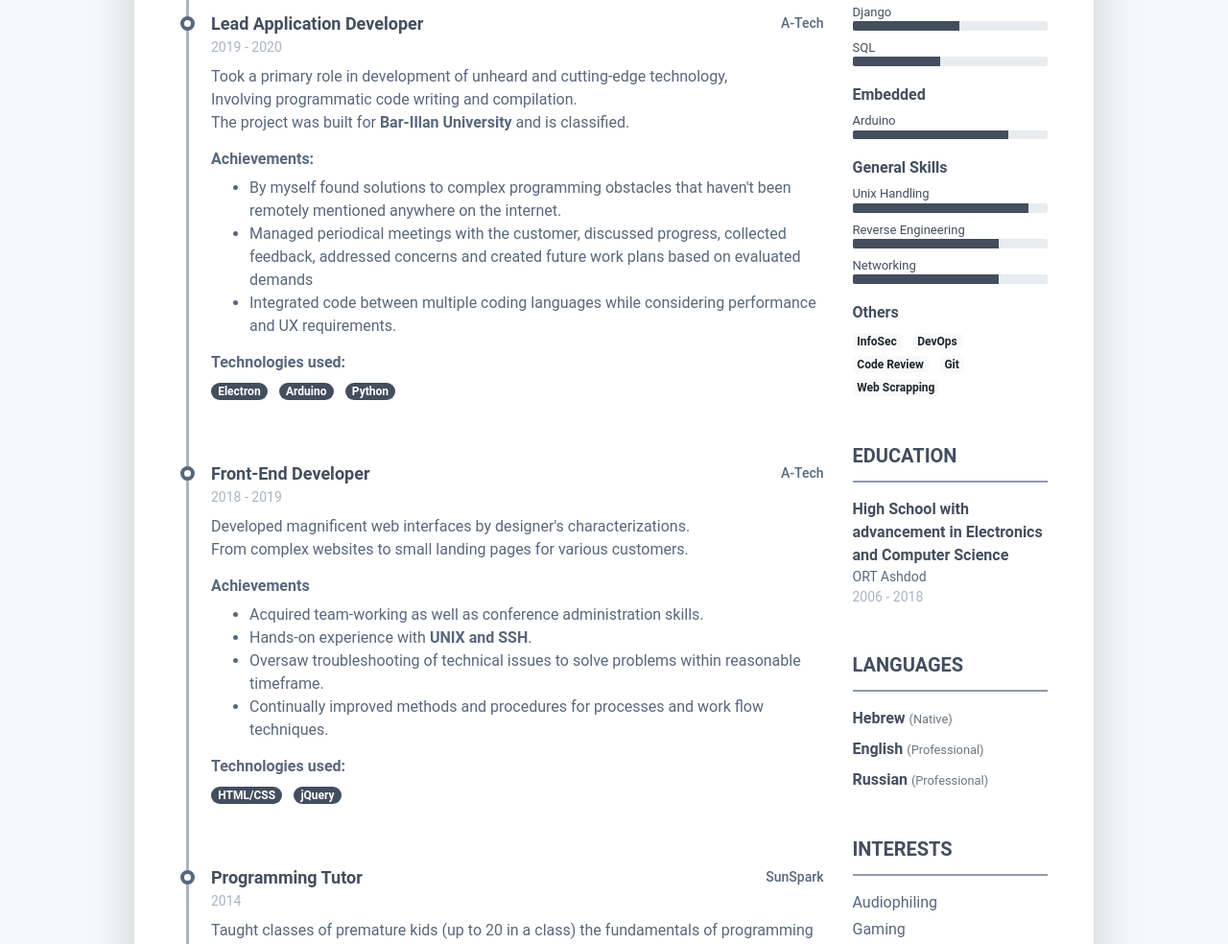
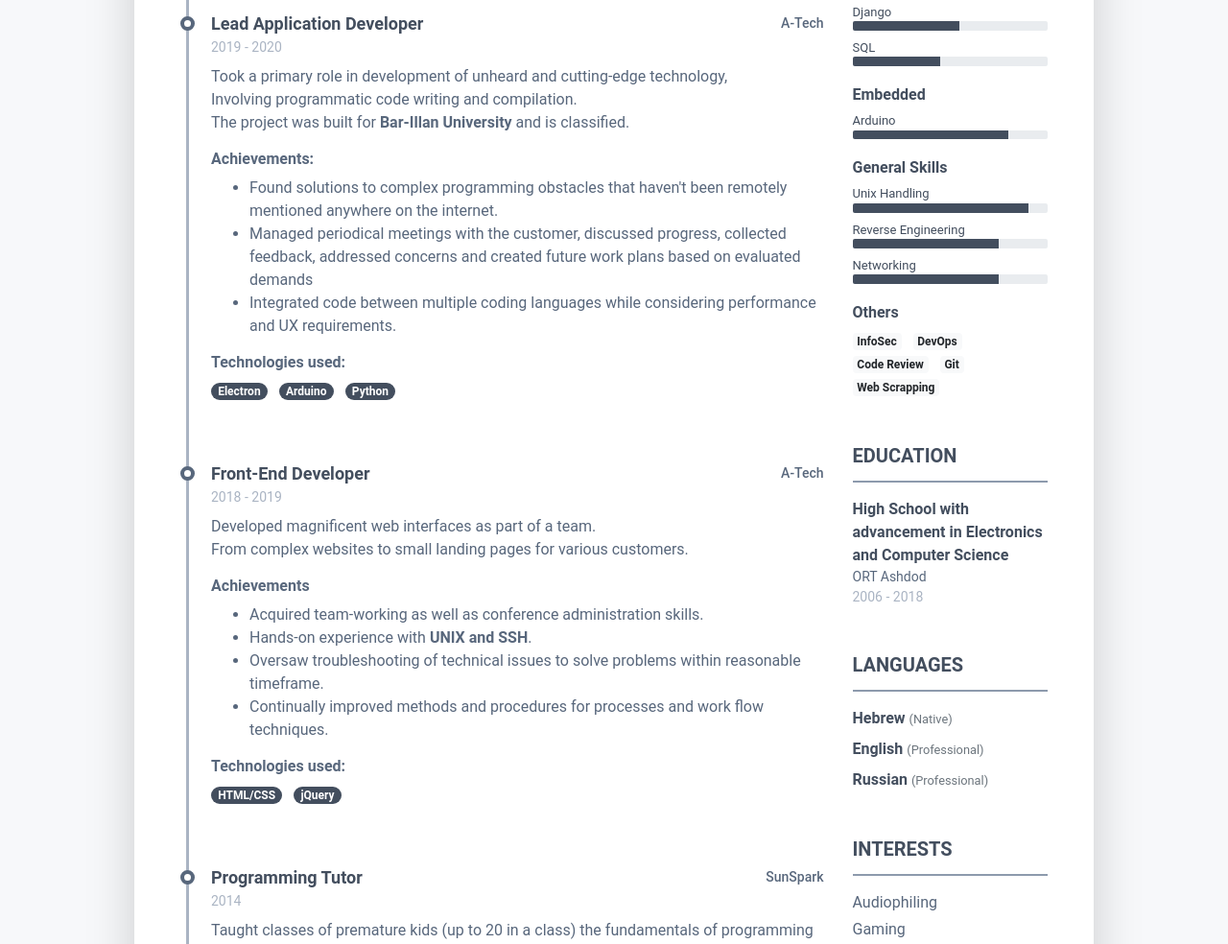
Before and after one commit to codeswhite/codeswhite.github.io, a plain HTML site: page index.html in a window 1280 px wide. Shown: the part 1123-2107 px from the top of the page at 96% size. Drawn offline with Linux system fonts and the light colour scheme.

Commit message:
Fixed grammar

```diff
--- a/index.html
+++ b/index.html
@@ -204,7 +204,7 @@
 											<h4 class="resume-timeline-item-desc-heading font-weight-bold">Achievements:
 											</h4>
 											<ul>
-												<li>By myself found solutions to complex programming obstacles that
+												<li>Found solutions to complex programming obstacles that
 													haven't been remotely mentioned anywhere on the internet.</li>
 												<li>Managed periodical meetings with the customer, discussed progress,
 													collected feedback, addressed concerns and created future work plans
@@ -241,7 +241,7 @@
 										</div>
 										<!--//resume-timeline-item-header-->
 										<div class="resume-timeline-item-desc">
-											<p>Developed magnificent web interfaces by designer's characterizations.
+											<p>Developed magnificent web interfaces as part of a team.
 												<br>From complex websites to small landing pages for various customers.
 											</p>
 											<h4 class="resume-timeline-item-desc-heading font-weight-bold">Achievements
```
